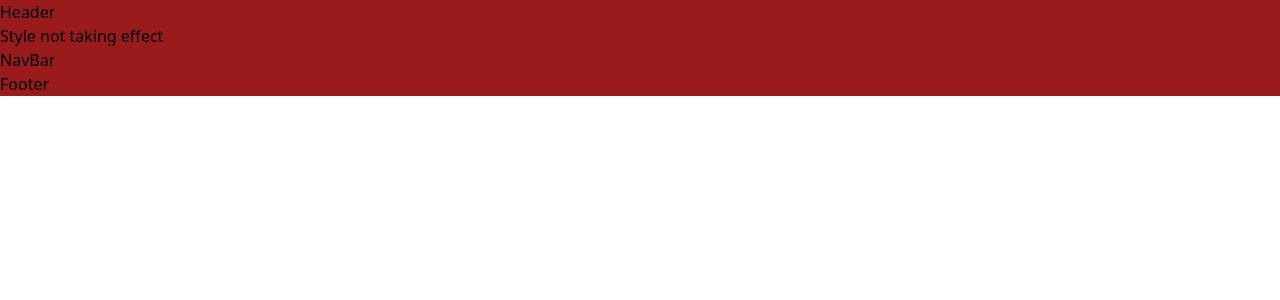
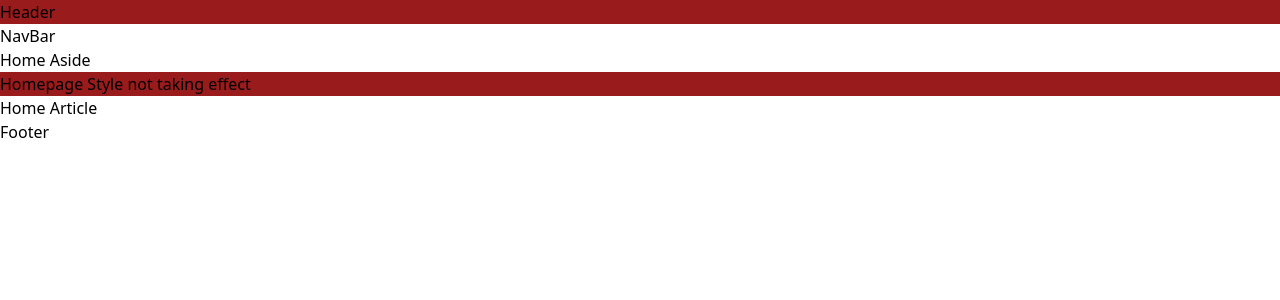
Before and after one commit to abmercy035/myportfolio, a React (Vite) app: page / in a window 1280 px wide. Shown: the top 300 px of the page. Built offline with nearby package versions, Linux system fonts and the light colour scheme.

Commit message:
Major :
Restructure Layout

```diff
--- a/src/App.jsx
+++ b/src/App.jsx
@@ -1,32 +1,23 @@
-import React from 'react';
-import { BrowserRouter as Router, Route, Routes } from "react-router-dom"
-import './index.css';
+import React from 'react'
+import { BrowserRouter as Router, Route, Routes } from 'react-router-dom'
+import './index.css'
 
-import MainLayout from './layouts/MainLayout';
-import HomePage from './pages/HomePage';
-import NewsPage from './pages/NewsPage';
-import VideosPage from './pages/VideosPage';
-import NotFound from './pages/NotFound';
+import HomeLayout from './layouts/HomeLayout'
+import NotFound from './pages/NotFound'
+import NewsLayout from './layouts/NewsLayout'
 
 function App() {
   return (
     <div>
       <Router>
         <Routes>
-     <Route exact path="/" element={ <MainLayout header nav footer article /> } >
-      <Route exact path="/" element={ <HomePage /> } />
-     </Route>
-     <Route exact path="/news" element={ <MainLayout header nav footer article /> } >
-      <Route exact path="/news" element={ <NewsPage /> } />
-     </Route>
-     <Route exact path="/videos" element={ <MainLayout header footer /> } >
-      <Route exact path="/videos" element={ <VideosPage /> } />
-     </Route>
-     <Route path="*" element={ <NotFound /> } />
+          <Route exact path="/" element={<HomeLayout />}></Route>
+          <Route exact path="/news" element={<NewsLayout />}></Route>
+          <Route path="*" element={<NotFound />} />
         </Routes>
       </Router>
-  </div >
- );
+    </div>
+  )
 }
 
-export default App;
+export default App
--- a/src/components/Aside.jsx
+++ b/src/components/Aside.jsx
@@ -1,7 +1,5 @@
 import React from 'react'
 
-export default function Aside() {
-  return (
-    <div>Aside</div>
-  )
+export default function Aside({ children }) {
+  return <div>{children}</div>
 }
--- a/src/components/Header.jsx
+++ b/src/components/Header.jsx
@@ -1,6 +1,6 @@
 import React from 'react'
 
-export default function Header() {
+export default function Header({children}) {
   return (
     <header id='header' className='bg-red-800' >Header</header>
   )
--- /dev/null
+++ b/src/layouts/HomeLayout.jsx
@@ -0,0 +1,22 @@
+import React from 'react'
+import HomePage from '../pages/Home'
+import Header from '../components/Header'
+import Aside from '../components/Aside'
+import NavBar from '../components/NavBar'
+import Footer from '../components/Footer'
+export default function HomeLayout() {
+  return (
+    <>
+      <Header />
+      <NavBar />
+      <main className="layout">
+        <Aside>Home Aside</Aside>
+        <section className="section">
+          <HomePage />
+        </section>
+        <article> Home Article</article>
+      </main>
+      <Footer />
+    </>
+  )
+}
--- a/src/layouts/MainLayout.jsx
+++ /dev/null
@@ -1,19 +0,0 @@
-import React, { useEffect } from 'react'
-import { Outlet } from 'react-router-dom'
-import TestComponent from '../components/TestComponent';
-import Footer from '../components/Footer';
-import Header from '../components/Header';
-import NavBar from '../components/NavBar';
-
-export default function MainLayout(props) {
-  return (
-    <div className='l:w-800 w-full bg-red-800'>
-      { props.header && <Header /> }
-      <main>
-        <Outlet />
-      </main>
-      { props.nav && <NavBar /> }
-      { props.footer && <Footer /> }
-    </div>
-  )
-}
--- /dev/null
+++ b/src/layouts/NewsLayout.jsx
@@ -0,0 +1,22 @@
+import React from 'react'
+import Aside from '../components/Aside'
+import NavBar from '../components/NavBar'
+import Footer from '../components/Footer'
+import NewsPage from '../pages/NewsPage'
+import Header from '../components/Header'
+export default function NewsLayout() {
+  return (
+    <>
+      <Header />
+      <NavBar />
+      <main className="layout">
+        <Aside> News Aside</Aside>
+        <section className="section">
+          <NewsPage />
+        </section>
+        <article> News Article</article>
+      </main>
+      <Footer />
+    </>
+  )
+}
--- a/src/pages/HomePage.jsx
+++ b/src/pages/Home.jsx
@@ -4,6 +4,7 @@ export default function HomePage() {
   return (
     <div className='homepage-container bg-red-500 w-full'>
       <div className="homepage-content w-full bg-red-800">
+      Homepage
         Style not taking effect
       </div>
     </div>
```
Also changed, not shown: tailwind.config.js (line endings or trailing spaces). Lines whose indentation alone changed are shown as unchanged.
